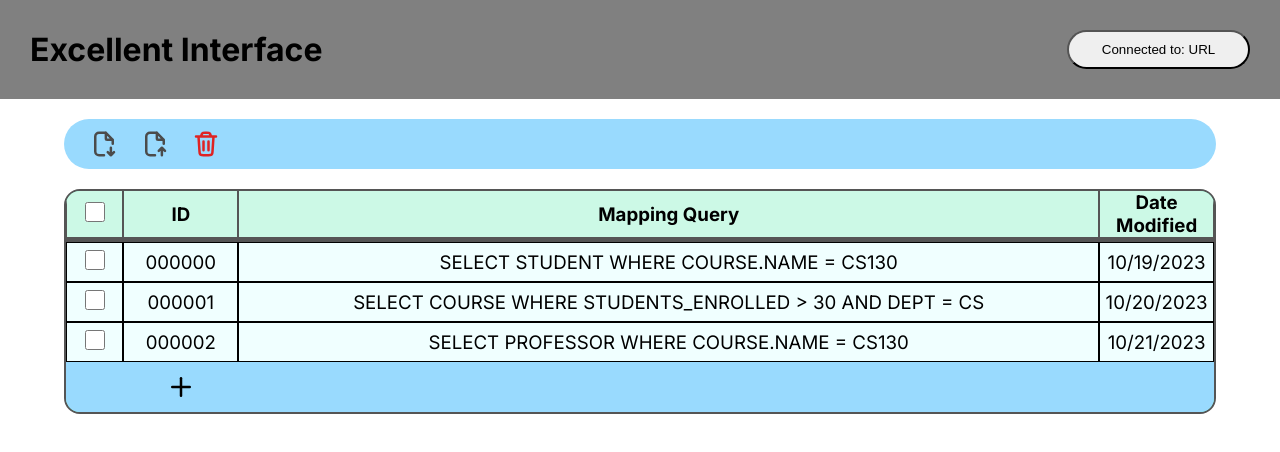
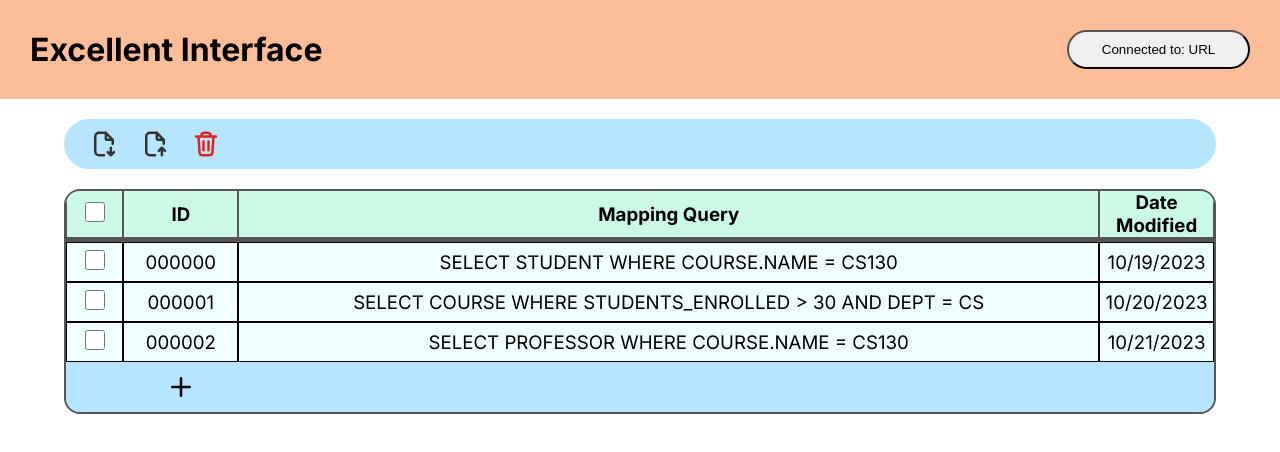
Before and after one commit to dinoplane/CS130Project, a Next.js app in the folder frontend/excel-interface/: page / in a window 1280 px wide. Shown: the top 452 px of the page. Built offline with nearby package versions, Linux system fonts and the light colour scheme.

Commit message:
MappingTable finalized

```diff
--- a/frontend/excel-interface/src/app/page.js
+++ b/frontend/excel-interface/src/app/page.js
@@ -43,7 +43,7 @@ function Toolbar({downloadCallback, uploadCallback, deleteCallback}) {
         <DownloadImg
           className={styles.image}
           alt="HAI"
-          stroke="#4b4b4b"
+          stroke="#333333"
         />
       </div>
 
@@ -55,7 +55,7 @@ function Toolbar({downloadCallback, uploadCallback, deleteCallback}) {
         <UploadImg
           className={styles.image}
           alt="HAI"
-          stroke="#4b4b4b"
+          stroke="#333333"
         />
         </label>
         <input type="file" id="file-input" onChange={changeHandler} />
@@ -386,7 +386,7 @@ function MappingTable() {
                     id="addBtn"
                     onClick={openTemplate}>
                     <AddImg className={styles.image}
-                      stroke="#4b4b4b"
+                      stroke="#333333"
                     />
                   </div>
                 </td>
--- a/frontend/excel-interface/src/app/page.module.css
+++ b/frontend/excel-interface/src/app/page.module.css
@@ -12,7 +12,7 @@
   display: flex;
   flex-direction: row;
   justify-content: space-between;
-  background-color: gray;
+  background-color: #FEBD99;
 }
 
 .connect_button {
@@ -75,7 +75,7 @@
 }
 
 .addrow{
-  background-color: #99DAFE;
+  background-color: #b8e5fe;
   /* box-shadow: 2px 2px 2px 2px gray;s */
 
   border-bottom-left-radius:2em;
@@ -171,7 +171,7 @@
 .toolbar {
   width: 100%;
   height: 50px;
-  background-color: #99DAFE;
+  background-color: #b8e5fe;
   padding: 10px;
   margin-top: 20px;
   margin-bottom: 20px;
```
